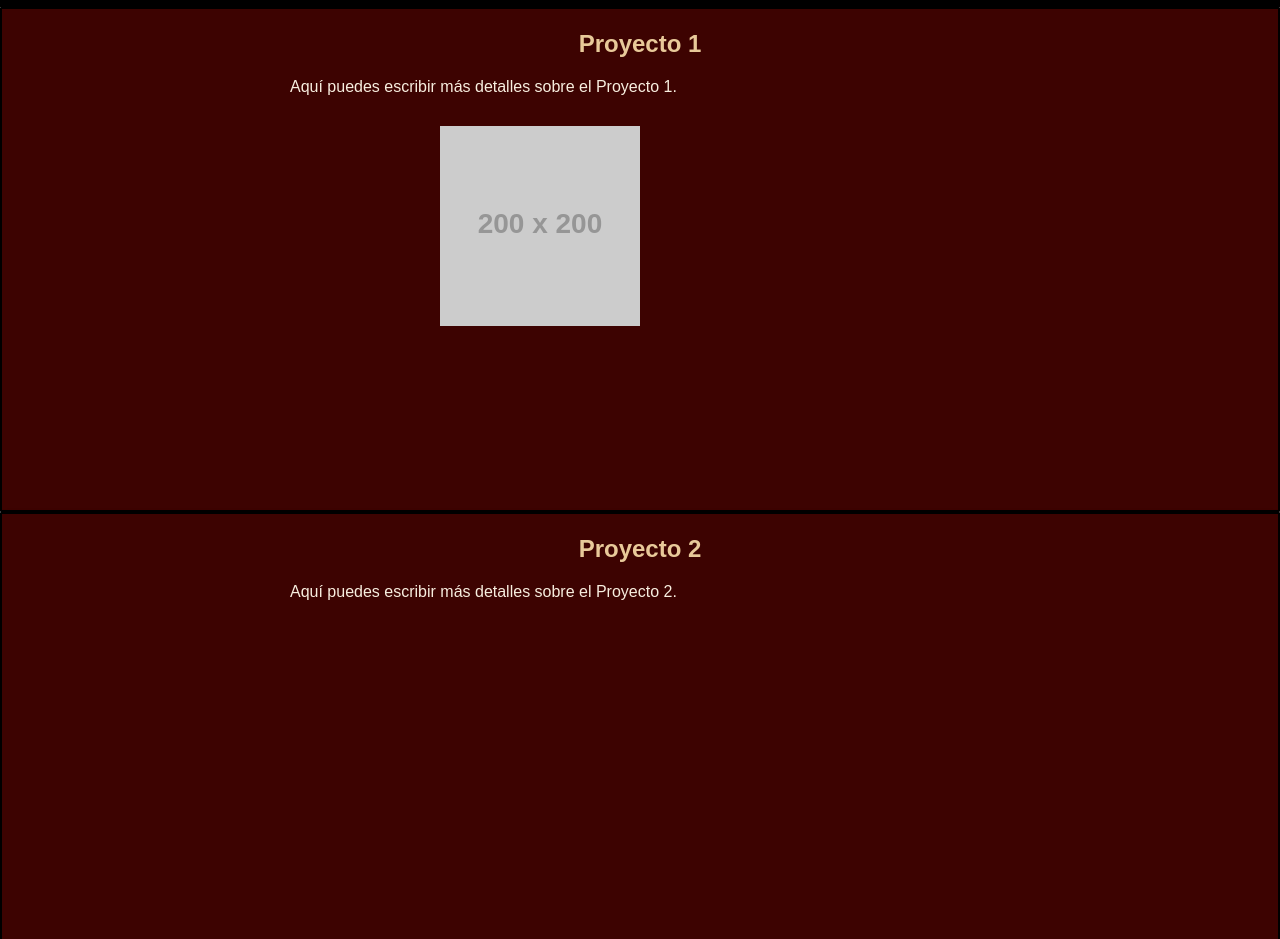
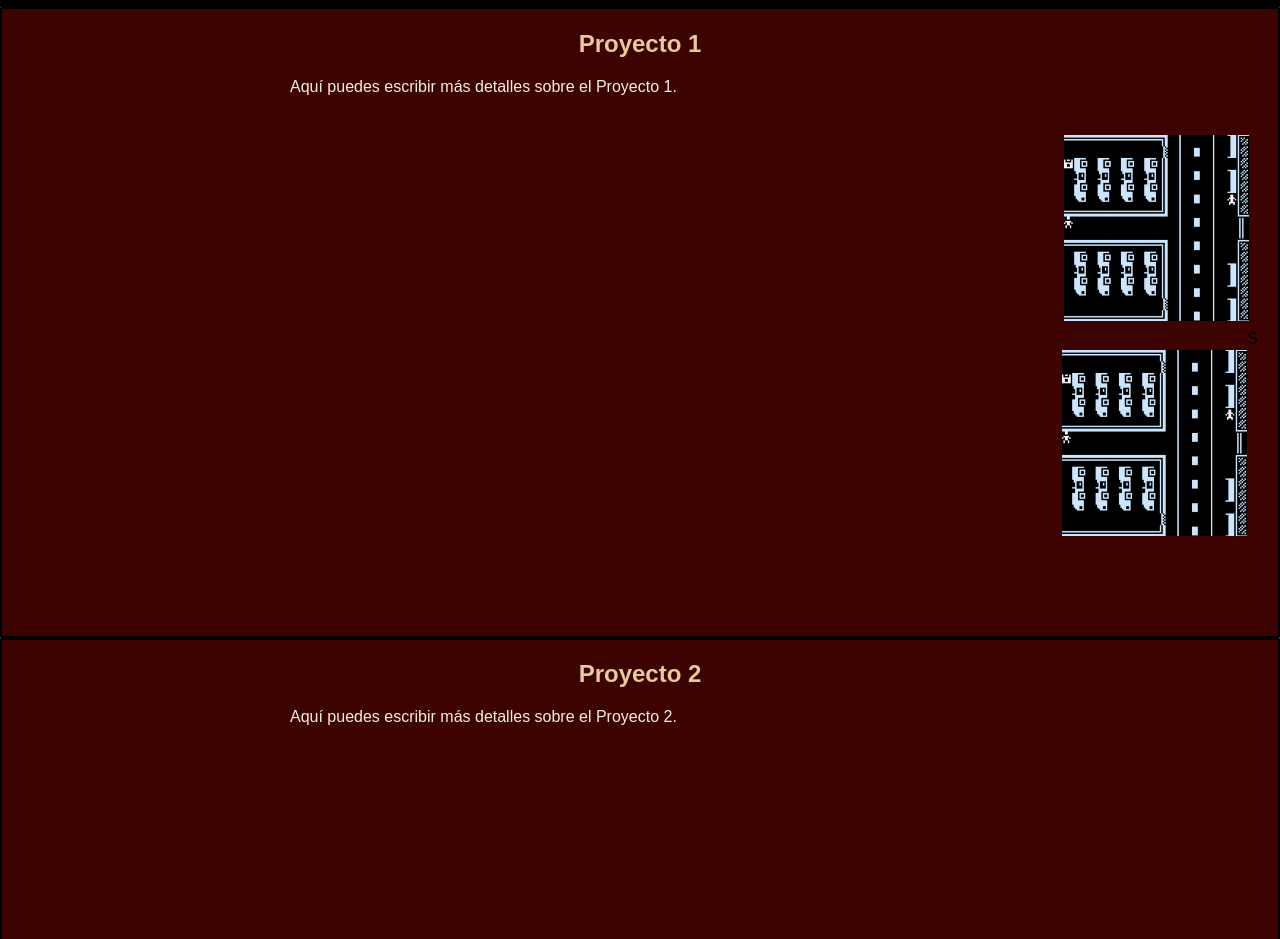
Before and after one commit to CyvaDev/JoanPortfolio, a plain HTML site: page index.html in a window 1280 px wide. Shown: the part 1760-2699 px from the top of the page. Drawn offline with Linux system fonts and the light colour scheme; placeholder pictures from the web are drawn by us; a small style sheet from the web is missing.

Commit message:
Update index.html

```diff
--- a/index.html
+++ b/index.html
@@ -264,11 +264,14 @@
   </section>
 
   <section id="proyecto1">
-    <h2>Proyecto 1</h2>
-    <p>Aquí puedes escribir más detalles sobre el Proyecto 1.</p>
-    <div style="display: flex; justify-content: flex-end; max-width:50%; max-height:50%;">
-<img src="https://via.placeholder.com/200x200">
-    </div>
+      <h2>Proyecto 1</h2>
+      <p>Aquí puedes escribir más detalles sobre el Proyecto 1.</p>
+      <div style="display: flex; justify-content: flex-end;">
+          <img src="./images/Bitsy1Screenshot.png" style="width: 15%; height: 15%; padding: 9px;">
+      </div>
+      <div style="display: flex; justify-content: flex-end;">
+          <img src="./images/Bitsy1Screenshot.png" style="width: 15%; height: 15%; padding-top: 20px;">S
+      </div>
   </section>
 
   <section id="proyecto2">
```
